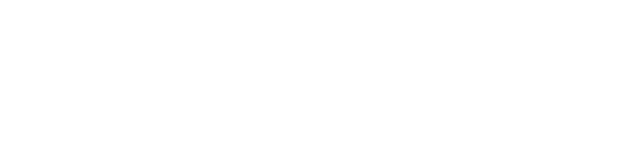
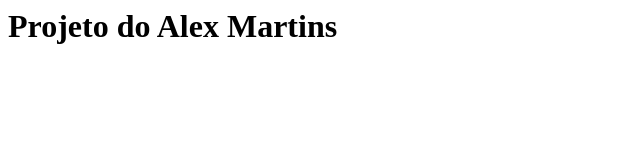
Before and after one commit to alexmartinsgit/curso-git, a plain HTML site: page index.html in a window 1280 px wide. Shown: the whole page, without its empty margins (0-640 px from the left). Drawn offline with Linux system fonts and the light colour scheme.

Commit message:
Titulo da Pagina

```diff
--- a/index.html
+++ b/index.html
@@ -1,8 +1,8 @@
 <html>
     <head>
     </head>
-
     <body>
+        <h1>Projeto do Alex Martins</h1>
     </body>
 
 </html>
```
